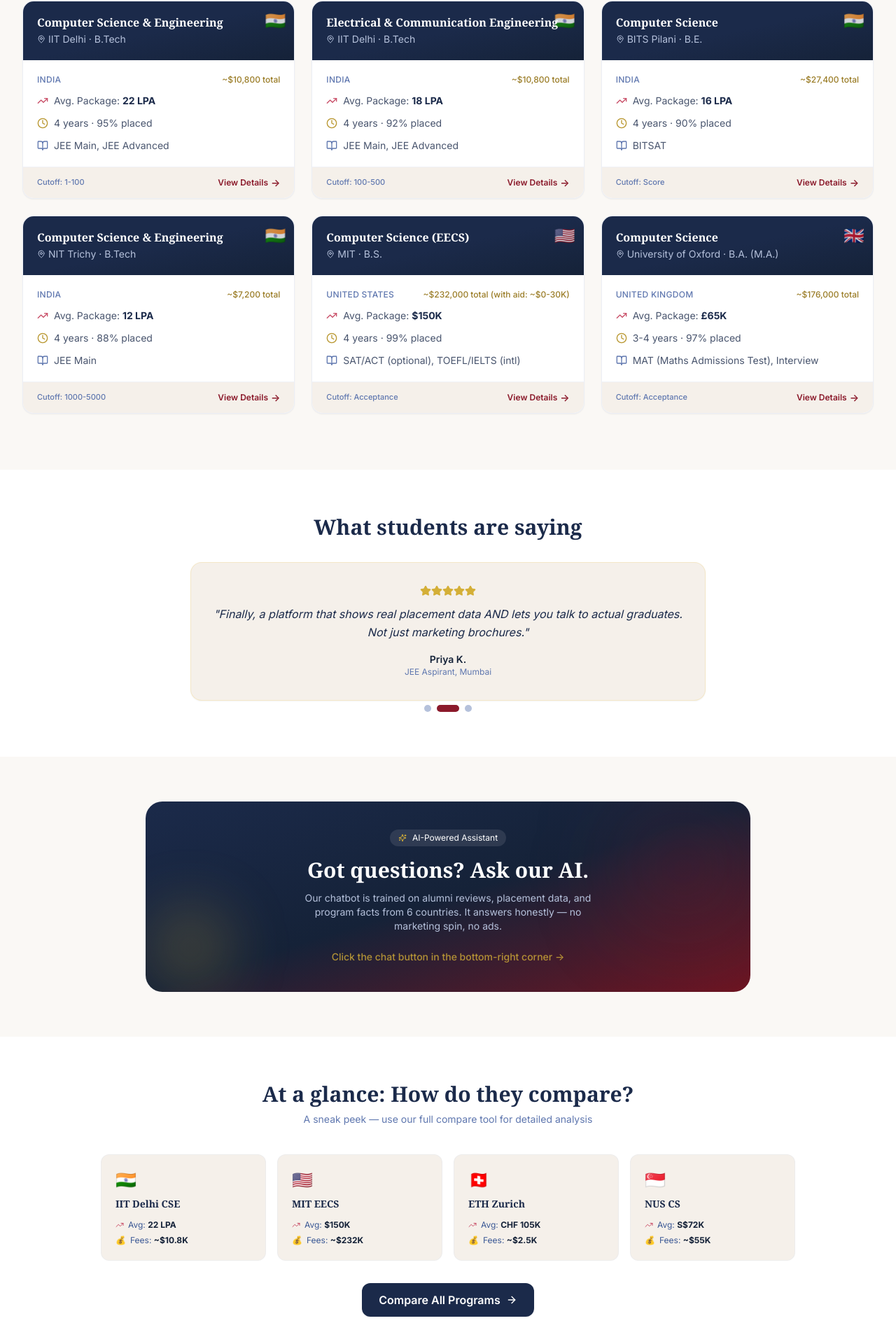
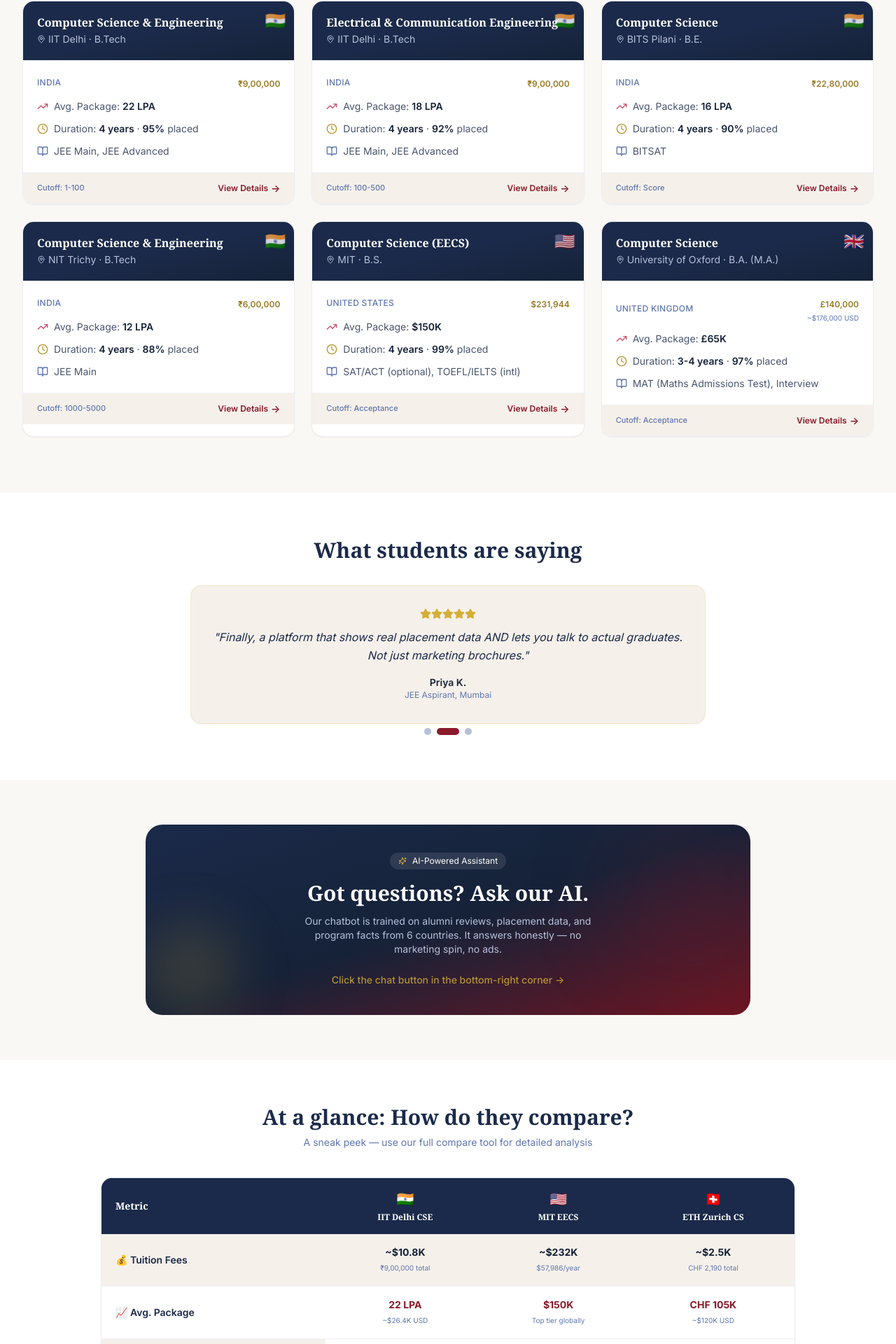
Before and after one commit to shouryasharan7-netizen/alumbridge, a React (Vite) app: page / in a window 1280 px wide. Shown: the part 1928-3848 px from the top of the page at 70% size. Built offline with nearby package versions, Linux system fonts and the light colour scheme.

Commit message:
feat: UI/UX upgrade - bold metrics, comparison table, date picker, verified badge

```diff
--- a/src/components/ProgramCard.jsx
+++ b/src/components/ProgramCard.jsx
@@ -1,5 +1,5 @@
 import { Link } from 'react-router-dom'
-import { Clock, TrendingUp, BookOpen, MapPin } from 'lucide-react'
+import { Clock, TrendingUp, BookOpen, MapPin, DollarSign } from 'lucide-react'
 
 export default function ProgramCard({ program, onShortlist, isShortlisted }) {
   const handleShortlist = (e) => {
@@ -7,6 +7,8 @@
     e.stopPropagation()
     if (onShortlist) onShortlist(program.id)
   }
+
+  const isForeignCurrency = !['INR', 'USD'].includes(program.fees.currency)
 
   return (
     <Link
@@ -37,22 +39,27 @@
         )}
       </div>
 
-      {/* Stats */}
+      {/* Stats with bold metrics */}
       <div className="p-5 space-y-3">
         <div className="flex items-center justify-between">
           <span className="text-xs font-medium text-primary-400 uppercase tracking-wide">{program.country}</span>
-          <span className="text-xs text-gold-600 font-medium">{program.fees.usdEquiv}</span>
+          <div className="text-right">
+            <span className="text-xs font-semibold text-gold-600">{program.fees.localTotal}</span>
+            {isForeignCurrency && (
+              <p className="text-[10px] text-primary-400 mt-0.5">{program.fees.usdEquiv}</p>
+            )}
+          </div>
         </div>
         <div className="flex items-center gap-2 text-sm text-primary-600/80">
-          <TrendingUp className="w-4 h-4 text-crimson-500" />
-          <span>Avg. Package: <strong className="text-primary-600">{program.placementStats.avgPackage}</strong></span>
+          <TrendingUp className="w-4 h-4 text-crimson-500 flex-shrink-0" />
+          <span>Avg. Package: <strong className="text-primary-700 font-semibold">{program.placementStats.avgPackage}</strong></span>
         </div>
         <div className="flex items-center gap-2 text-sm text-primary-600/80">
-          <Clock className="w-4 h-4 text-gold-500" />
-          <span>{program.duration} &middot; {program.placementStats.placementRate} placed</span>
+          <Clock className="w-4 h-4 text-gold-500 flex-shrink-0" />
+          <span>Duration: <strong className="text-primary-700 font-semibold">{program.duration}</strong> &middot; <strong className="text-primary-700 font-semibold">{program.placementStats.placementRate}</strong> placed</span>
         </div>
         <div className="flex items-center gap-2 text-sm text-primary-600/80">
-          <BookOpen className="w-4 h-4 text-primary-400" />
+          <BookOpen className="w-4 h-4 text-primary-400 flex-shrink-0" />
           <span className="truncate">{program.testsRequired.join(', ')}</span>
         </div>
       </div>
--- a/src/data/programs.js
+++ b/src/data/programs.js
@@ -6,7 +6,7 @@
     country: "India",
     degree: "B.Tech",
     duration: "4 years",
-    fees: { annual: 225000, total: 900000, currency: "INR", usdEquiv: "~$10,800 total" },
+    fees: { annual: 225000, total: 900000, currency: "INR", usdEquiv: "~$10,800 total", localTotal: "₹9,00,000" },
     eligibility: { minimum: "75% in 10+2 (PCM)", board: "CBSE/ISC/State Boards" },
     testsRequired: ["JEE Main", "JEE Advanced"],
     cutoffRank: "1-100 (General)",
@@ -24,7 +24,7 @@
     country: "India",
     degree: "B.Tech",
     duration: "4 years",
-    fees: { annual: 225000, total: 900000, currency: "INR", usdEquiv: "~$10,800 total" },
+    fees: { annual: 225000, total: 900000, currency: "INR", usdEquiv: "~$10,800 total", localTotal: "₹9,00,000" },
     eligibility: { minimum: "75% in 10+2 (PCM)", board: "CBSE/ISC/State Boards" },
     testsRequired: ["JEE Main", "JEE Advanced"],
     cutoffRank: "100-500 (General)",
@@ -42,7 +42,7 @@
     country: "India",
     degree: "B.E.",
     duration: "4 years",
-    fees: { annual: 570000, total: 2280000, currency: "INR", usdEquiv: "~$27,400 total" },
+    fees: { annual: 570000, total: 2280000, currency: "INR", usdEquiv: "~$27,400 total", localTotal: "₹22,80,000" },
     eligibility: { minimum: "75% in 10+2 (PCM)", board: "CBSE/ISC/State Boards" },
     testsRequired: ["BITSAT"],
     cutoffRank: "Score 350+ (out of 450)",
@@ -60,7 +60,7 @@
     country: "India",
     degree: "B.Tech",
     duration: "4 years",
-    fees: { annual: 150000, total: 600000, currency: "INR", usdEquiv: "~$7,200 total" },
+    fees: { annual: 150000, total: 600000, currency: "INR", usdEquiv: "~$7,200 total", localTotal: "₹6,00,000" },
     eligibility: { minimum: "75% in 10+2 (PCM)", board: "CBSE/ISC/State Boards" },
     testsRequired: ["JEE Main"],
     cutoffRank: "1000-5000 (General)",
@@ -78,7 +78,7 @@
     country: "United States",
     degree: "B.S.",
     duration: "4 years",
-    fees: { annual: 57986, total: 231944, currency: "USD", usdEquiv: "~$232,000 total (with aid: ~$0-30K)" },
+    fees: { annual: 57986, total: 231944, currency: "USD", usdEquiv: "~$232,000 total (with aid: ~$0-30K)", localTotal: "$231,944" },
     eligibility: { minimum: "Strong academics + extracurriculars", board: "Holistic admissions" },
     testsRequired: ["SAT/ACT (optional)", "TOEFL/IELTS (intl)"],
     cutoffRank: "Acceptance rate: ~4%",
@@ -96,7 +96,7 @@
     country: "United Kingdom",
     degree: "B.A. (M.A.)",
     duration: "3-4 years",
-    fees: { annual: 35000, total: 140000, currency: "GBP", usdEquiv: "~$176,000 total" },
+    fees: { annual: 35000, total: 140000, currency: "GBP", usdEquiv: "~$176,000 USD", localTotal: "£140,000" },
     eligibility: { minimum: "A*AA at A-level (Math required)", board: "A-levels/IB" },
     testsRequired: ["MAT (Maths Admissions Test)", "Interview"],
     cutoffRank: "Acceptance rate: ~8%",
@@ -114,7 +114,7 @@
     country: "Switzerland",
     degree: "B.Sc.",
     duration: "3 years",
-    fees: { annual: 730, total: 2190, currency: "CHF", usdEquiv: "~$2,500 total (yes, really!)" },
+    fees: { annual: 730, total: 2190, currency: "CHF", usdEquiv: "~$2,500 USD", localTotal: "CHF 2,190" },
     eligibility: { minimum: "Swiss Matura or equivalent", board: "International qualifications accepted" },
     testsRequired: ["ETH entrance exam", "German B2 (or English track)"],
     cutoffRank: "Entrance exam pass rate: ~30%",
@@ -132,7 +132,7 @@
     country: "Singapore",
     degree: "B.Comp.",
     duration: "4 years",
-    fees: { annual: 18600, total: 74400, currency: "SGD", usdEquiv: "~$55,000 total (with subsidy)" },
+    fees: { annual: 18600, total: 74400, currency: "SGD", usdEquiv: "~$55,000 USD", localTotal: "S$74,400" },
     eligibility: { minimum: "Strong A-levels/IB or equivalent", board: "International" },
     testsRequired: ["SAT/ACT (US applicants)", "IELTS/TOEFL"],
     cutoffRank: "Top 5% of applicants",
@@ -150,7 +150,7 @@
     country: "Canada",
     degree: "B.Sc.",
     duration: "4 years",
-    fees: { annual: 61720, total: 246880, currency: "CAD", usdEquiv: "~$135,000 total (intl)" },
+    fees: { annual: 61720, total: 246880, currency: "CAD", usdEquiv: "~$135,000 USD", localTotal: "C$246,880" },
     eligibility: { minimum: "Strong Grade 12 marks (90%+)", board: "International" },
     testsRequired: ["IELTS/TOEFL (intl)"],
     cutoffRank: "Top 10-15% of applicants",
--- a/src/pages/AlumniConnect.jsx
+++ b/src/pages/AlumniConnect.jsx
@@ -1,16 +1,27 @@
 import { useState } from 'react'
 import { useParams, Link } from 'react-router-dom'
-import { ArrowLeft, Briefcase, Calendar, MapPin, MessageSquare, Phone, Send, CheckCircle2, Clock } from 'lucide-react'
+import { ArrowLeft, Briefcase, Calendar, MapPin, MessageSquare, Phone, Send, CheckCircle2, Clock, Check, Shield } from 'lucide-react'
 import { alumni } from '../data/alumni'
 import { programs } from '../data/programs'
 
-const TIME_SLOTS = [
-  { day: 'Mon', times: ['10:00 AM', '2:00 PM', '5:00 PM'] },
-  { day: 'Tue', times: ['11:00 AM', '3:00 PM'] },
-  { day: 'Wed', times: ['10:00 AM', '4:00 PM', '6:00 PM'] },
-  { day: 'Thu', times: ['2:00 PM', '5:00 PM'] },
-  { day: 'Fri', times: ['10:00 AM', '11:00 AM'] },
-]
+const TIME_SLOTS = ['9:00 AM', '10:30 AM', '12:00 PM', '2:00 PM', '3:30 PM', '5:00 PM', '6:30 PM']
+
+function getNext7Days() {
+  const days = []
+  const today = new Date()
+  for (let i = 1; i <= 7; i++) {
+    const d = new Date(today)
+    d.setDate(today.getDate() + i)
+    days.push({
+      key: d.toISOString().split('T')[0],
+      day: d.toLocaleDateString('en-US', { weekday: 'short' }),
+      month: d.toLocaleDateString('en-US', { month: 'short' }),
+      date: d.getDate(),
+      year: d.getFullYear(),
+    })
+  }
+  return days
+}
 
 export default function AlumniConnect() {
   const { id } = useParams()
@@ -19,6 +30,11 @@
   const [submitted, setSubmitted] = useState(false)
   const [bookingConfirmed, setBookingConfirmed] = useState(null)
   const [form, setForm] = useState({ name: '', email: '', question: '' })
+  const [showTooltip, setShowTooltip] = useState(false)
+
+  const days = getNext7Days()
+  const [selectedDate, setSelectedDate] = useState(days[0]?.key || '')
+  const [selectedTime, setSelectedTime] = useState(null)
 
   if (!alum) {
     return (
@@ -40,9 +56,12 @@
     }
   }
 
-  const handleBook = (day, time) => {
-    setBookingConfirmed({ day, time })
-    setTimeout(() => setBookingConfirmed(null), 4000)
+  const handleBook = () => {
+    if (selectedDate && selectedTime) {
+      const dayObj = days.find(d => d.key === selectedDate)
+      setBookingConfirmed({ day: dayObj ? `${dayObj.day}, ${dayObj.month} ${dayObj.date}` : selectedDate, time: selectedTime })
+      setTimeout(() => setBookingConfirmed(null), 4000)
+    }
   }
 
   return (
@@ -60,7 +79,27 @@
               {initials}
             </div>
             <div>
-              <h1 className="font-display text-2xl font-bold">{alum.name}</h1>
+              <div className="flex items-center gap-2 flex-wrap">
+                <h1 className="font-display text-2xl font-bold">{alum.name}</h1>
+                {/* Verified Badge */}
+                <div className="relative inline-block"
+                  onMouseEnter={() => setShowTooltip(true)}
+                  onMouseLeave={() => setShowTooltip(false)}
+                >
+                  <span className="inline-flex items-center gap-1 bg-emerald-500/90 text-white text-[10px] font-bold px-2 py-0.5 rounded-full cursor-help">
+                    <Check className="w-3 h-3" /> Verified
+                  </span>
+                  {showTooltip && (
+                    <div className="absolute bottom-full left-1/2 -translate-x-1/2 mb-2 bg-primary-700 text-white text-xs px-3 py-2 rounded-lg shadow-lg whitespace-nowrap z-20">
+                      <div className="flex items-center gap-1.5">
+                        <Shield className="w-3 h-3 text-gold-400" />
+                        Verified via LinkedIn / University Email
+                      </div>
+                      <div className="absolute top-full left-1/2 -translate-x-1/2 w-0 h-0 border-l-4 border-r-4 border-t-4 border-transparent border-t-primary-700"></div>
+                    </div>
+                  )}
+                </div>
+              </div>
               <div className="flex items-center gap-1.5 text-primary-200 mt-1">
                 <Briefcase className="w-4 h-4" />
                 <span>{alum.currentRole} at {alum.company}</span>
@@ -157,7 +196,7 @@
       {activeTab === 'call' && (
         <div className="bg-white rounded-2xl border border-primary-100/50 shadow-sm p-6">
           <h2 className="font-display text-lg font-bold text-primary-600 mb-1">Book a 15-min Call</h2>
-          <p className="text-sm text-primary-400 mb-6">Pick a time slot. {alum.name.split(' ')[0]} will call you.</p>
+          <p className="text-sm text-primary-400 mb-6">Pick a date and time. {alum.name.split(' ')[0]} will call you.</p>
 
           {bookingConfirmed ? (
             <div className="bg-emerald-50 border border-emerald-200 rounded-xl p-6 text-center">
@@ -168,23 +207,58 @@
           ) : (
             <div>
               <div className="flex items-center gap-2 text-xs text-primary-400 mb-4">
-                <Clock className="w-3.5 h-3.5" /><span>All times in IST</span>
+                <Clock className="w-3.5 h-3.5" /><span>All times in IST · Select a date, then pick a time slot</span>
               </div>
-              <div className="grid grid-cols-2 sm:grid-cols-5 gap-3">
-                {TIME_SLOTS.map(({ day, times }) => (
-                  <div key={day} className="bg-cream rounded-xl p-3 text-center border border-primary-100/30">
-                    <p className="text-xs font-bold text-primary-400 uppercase mb-3">{day}</p>
-                    <div className="space-y-2">
-                      {times.map((time) => (
-                        <button key={time} onClick={() => handleBook(day, time)}
-                          className="w-full text-xs font-medium py-2 rounded-lg bg-white border border-primary-100/50 text-primary-600 hover:bg-crimson-50 hover:border-crimson-200 hover:text-crimson-600 transition-all duration-200">
-                          {time}
-                        </button>
-                      ))}
-                    </div>
-                  </div>
+
+              {/* Horizontal date picker */}
+              <div className="flex gap-2 overflow-x-auto pb-3 mb-4 scrollbar-thin">
+                {days.map((d) => (
+                  <button
+                    key={d.key}
+                    onClick={() => { setSelectedDate(d.key); setSelectedTime(null) }}
+                    className={`flex-shrink-0 flex flex-col items-center rounded-xl px-4 py-3 border transition-all duration-200 min-w-[72px] ${
+                      selectedDate === d.key
+                        ? 'bg-primary-600 text-white border-primary-600 shadow-md'
+                        : 'bg-white text-primary-500 border-primary-100 hover:border-crimson-200 hover:text-crimson-600'
+                    }`}
+                  >
+                    <span className="text-[10px] font-bold uppercase tracking-wide">{d.day}</span>
+                    <span className="text-lg font-bold mt-0.5">{d.date}</span>
+                    <span className="text-[10px]">{d.month}</span>
+                  </button>
                 ))}
               </div>
+
+              {/* Time slots grid */}
+              <div className="grid grid-cols-3 sm:grid-cols-4 md:grid-cols-7 gap-2">
+                {TIME_SLOTS.map((time) => (
+                  <button
+                    key={time}
+                    onClick={() => setSelectedTime(time)}
+                    className={`text-xs font-medium py-2.5 rounded-lg border transition-all duration-200 ${
+                      selectedTime === time
+                        ? 'bg-crimson-600 text-white border-crimson-600 shadow-sm'
+                        : 'bg-white text-primary-600 border-primary-100 hover:bg-crimson-50 hover:border-crimson-200 hover:text-crimson-600'
+                    }`}
+                  >
+                    {time}
+                  </button>
+                ))}
+              </div>
+
+              {/* Confirm button */}
+              <button
+                onClick={handleBook}
+                disabled={!selectedTime}
+                className={`mt-5 w-full font-semibold py-3 rounded-xl flex items-center justify-center gap-2 transition-all duration-300 shadow-sm ${
+                  selectedTime
+                    ? 'bg-crimson-600 text-white hover:bg-crimson-700 hover:shadow-md'
+                    : 'bg-primary-100 text-primary-300 cursor-not-allowed'
+                }`}
+              >
+                <Phone className="w-4 h-4" />
+                {selectedTime ? `Confirm Booking — ${selectedTime}` : 'Select a time slot to book'}
+              </button>
             </div>
           )}
         </div>
--- a/src/pages/LandingPage.jsx
+++ b/src/pages/LandingPage.jsx
@@ -1,6 +1,6 @@
 import { useState, useEffect } from 'react'
 import { Link } from 'react-router-dom'
-import { BookOpen, Users, BarChart3, ArrowRight, Globe, Star, MessageCircle, Sparkles, ChevronRight, TrendingUp } from 'lucide-react'
+import { BookOpen, Users, BarChart3, ArrowRight, Globe, Star, Sparkles, ChevronRight } from 'lucide-react'
 import { programs } from '../data/programs'
 import { alumni } from '../data/alumni'
 import ProgramCard from '../components/ProgramCard'
@@ -241,37 +241,86 @@
         </div>
       </section>
 
-      {/* Quick Comparison Teaser */}
+      {/* Quick Comparison Teaser — Side-by-side Table */}
       <section className="py-16 bg-white">
         <div className="max-w-5xl mx-auto px-4">
           <div className="text-center mb-10">
             <h2 className="font-display text-2xl md:text-3xl font-bold text-primary-600 mb-2">At a glance: How do they compare?</h2>
             <p className="text-primary-400 text-sm">A sneak peek — use our full compare tool for detailed analysis</p>
           </div>
-          <div className="overflow-x-auto">
-            <div className="grid grid-cols-2 md:grid-cols-4 gap-4 min-w-[600px]">
-              {[
-                { flag: "🇮🇳", name: "IIT Delhi CSE", avg: "22 LPA", fees: "~$10.8K", color: "from-primary-600 to-primary-700" },
-                { flag: "🇺🇸", name: "MIT EECS", avg: "$150K", fees: "~$232K", color: "from-crimson-600 to-crimson-700" },
-                { flag: "🇨🇭", name: "ETH Zurich", avg: "CHF 105K", fees: "~$2.5K", color: "from-primary-600 to-crimson-600" },
-                { flag: "🇸🇬", name: "NUS CS", avg: "S$72K", fees: "~$55K", color: "from-crimson-700 to-primary-700" },
-              ].map((item, i) => (
-                <div key={i} className="bg-parchment rounded-xl p-5 border border-primary-100/30 hover:border-gold-300 hover:shadow-md transition-all duration-300 hover:-translate-y-1">
-                  <span className="text-2xl">{item.flag}</span>
-                  <h4 className="font-display font-bold text-primary-600 text-sm mt-2">{item.name}</h4>
-                  <div className="mt-3 space-y-1.5">
-                    <div className="flex items-center gap-1.5 text-xs text-primary-500">
-                      <TrendingUp className="w-3 h-3 text-crimson-500" />
-                      <span>Avg: <strong className="text-primary-700">{item.avg}</strong></span>
+          <div className="overflow-x-auto rounded-2xl border border-primary-100/50 shadow-sm">
+            <table className="w-full min-w-[600px] text-sm">
+              <thead>
+                <tr className="bg-primary-600 text-white">
+                  <th className="text-left py-4 px-5 font-display text-sm font-semibold sticky left-0 bg-primary-600 z-10">Metric</th>
+                  <th className="py-4 px-5 text-center">
+                    <div className="flex flex-col items-center gap-1">
+                      <span className="text-xl">🇮🇳</span>
+                      <span className="font-display font-bold text-xs">IIT Delhi CSE</span>
                     </div>
-                    <div className="flex items-center gap-1.5 text-xs text-primary-500">
-                      <span className="text-gold-500">💰</span>
-                      <span>Fees: <strong className="text-primary-700">{item.fees}</strong></span>
+                  </th>
+                  <th className="py-4 px-5 text-center">
+                    <div className="flex flex-col items-center gap-1">
+                      <span className="text-xl">🇺🇸</span>
+                      <span className="font-display font-bold text-xs">MIT EECS</span>
                     </div>
-                  </div>
-                </div>
-              ))}
-            </div>
+                  </th>
+                  <th className="py-4 px-5 text-center">
+                    <div className="flex flex-col items-center gap-1">
+                      <span className="text-xl">🇨🇭</span>
+                      <span className="font-display font-bold text-xs">ETH Zurich CS</span>
+                    </div>
+                  </th>
+                </tr>
+              </thead>
+              <tbody>
+                <tr className="border-b border-primary-50 bg-parchment">
+                  <td className="py-4 px-5 font-semibold text-primary-600 sticky left-0 bg-parchment z-10">💰 Tuition Fees</td>
+                  <td className="py-4 px-5 text-center">
+                    <span className="font-bold text-primary-700">~$10.8K</span>
+                    <p className="text-[10px] text-primary-400 mt-0.5">₹9,00,000 total</p>
+                  </td>
+                  <td className="py-4 px-5 text-center">
+                    <span className="font-bold text-primary-700">~$232K</span>
+                    <p className="text-[10px] text-primary-400 mt-0.5">$57,986/year</p>
+                  </td>
+                  <td className="py-4 px-5 text-center">
+                    <span className="font-bold text-primary-700">~$2.5K</span>
+                    <p className="text-[10px] text-primary-400 mt-0.5">CHF 2,190 total</p>
+                  </td>
+                </tr>
+                <tr className="border-b border-primary-50">
+                  <td className="py-4 px-5 font-semibold text-primary-600 sticky left-0 bg-white z-10">📈 Avg. Package</td>
+                  <td className="py-4 px-5 text-center">
+                    <span className="font-bold text-crimson-600">22 LPA</span>
+                    <p className="text-[10px] text-primary-400 mt-0.5">~$26.4K USD</p>
+                  </td>
+                  <td className="py-4 px-5 text-center">
+                    <span className="font-bold text-crimson-600">$150K</span>
+                    <p className="text-[10px] text-primary-400 mt-0.5">Top tier globally</p>
+                  </td>
+                  <td className="py-4 px-5 text-center">
+                    <span className="font-bold text-crimson-600">CHF 105K</span>
+                    <p className="text-[10px] text-primary-400 mt-0.5">~$120K USD</p>
+                  </td>
+                </tr>
+                <tr>
+                  <td className="py-4 px-5 font-semibold text-primary-600 sticky left-0 bg-parchment z-10">🎯 Acceptance Rate</td>
+                  <td className="py-4 px-5 text-center">
+                    <span className="font-bold text-primary-700">&lt;2%</span>
+                    <p className="text-[10px] text-primary-400 mt-0.5">via JEE Advanced</p>
+                  </td>
+                  <td className="py-4 px-5 text-center">
+                    <span className="font-bold text-primary-700">~4%</span>
+                    <p className="text-[10px] text-primary-400 mt-0.5">Holistic review</p>
+                  </td>
+                  <td className="py-4 px-5 text-center">
+                    <span className="font-bold text-primary-700">~27%</span>
+                    <p className="text-[10px] text-primary-400 mt-0.5">Academic focus</p>
+                  </td>
+                </tr>
+              </tbody>
+            </table>
           </div>
           <div className="text-center mt-8">
             <Link to="/compare" className="inline-flex items-center gap-2 bg-primary-600 text-white font-semibold px-6 py-3 rounded-xl hover:bg-crimson-600 transition-all duration-300 shadow-sm hover:shadow-md">
```
Also changed, not shown: src/pages/ProgramCatalog.jsx (+9 -2 lines).
